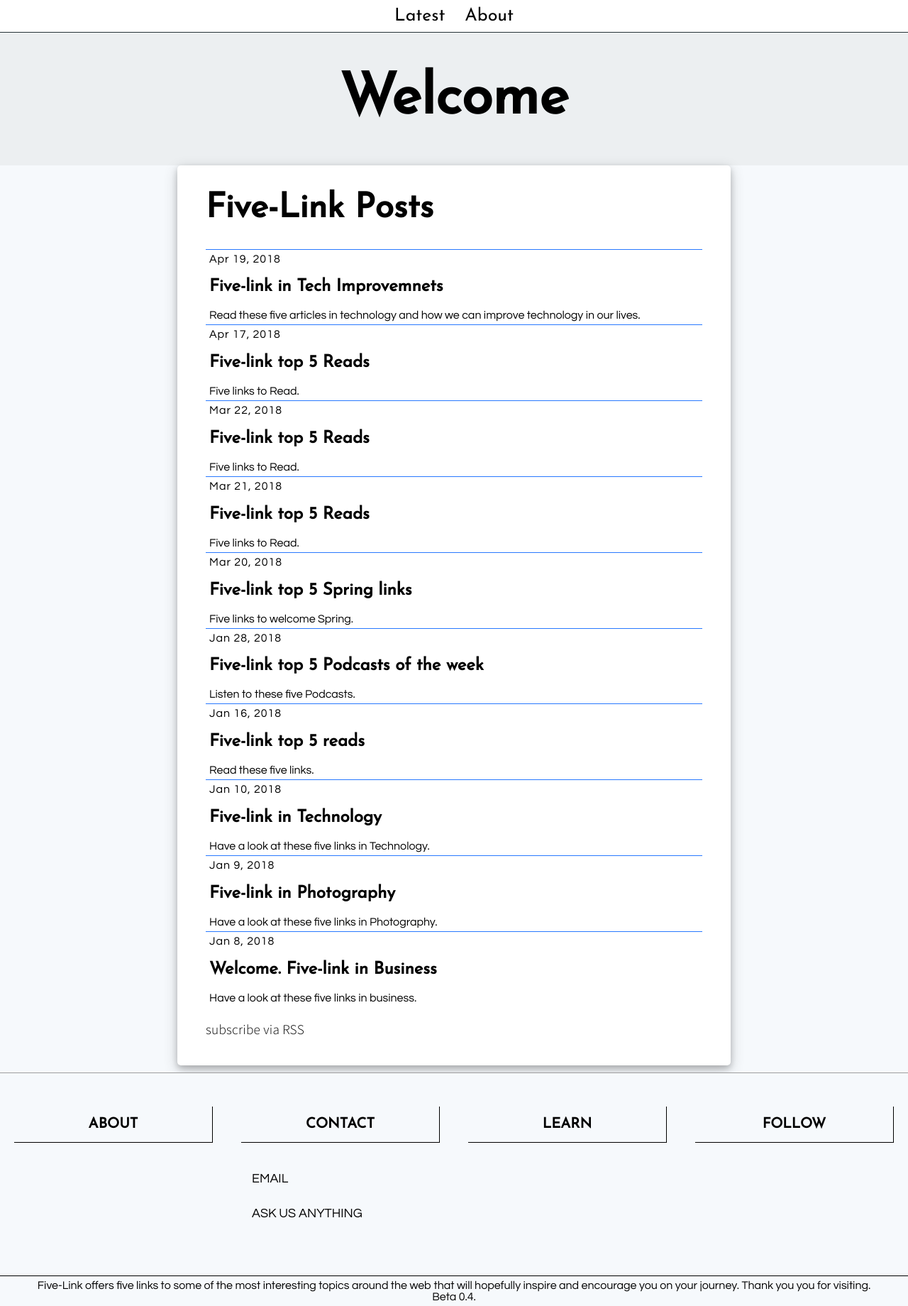
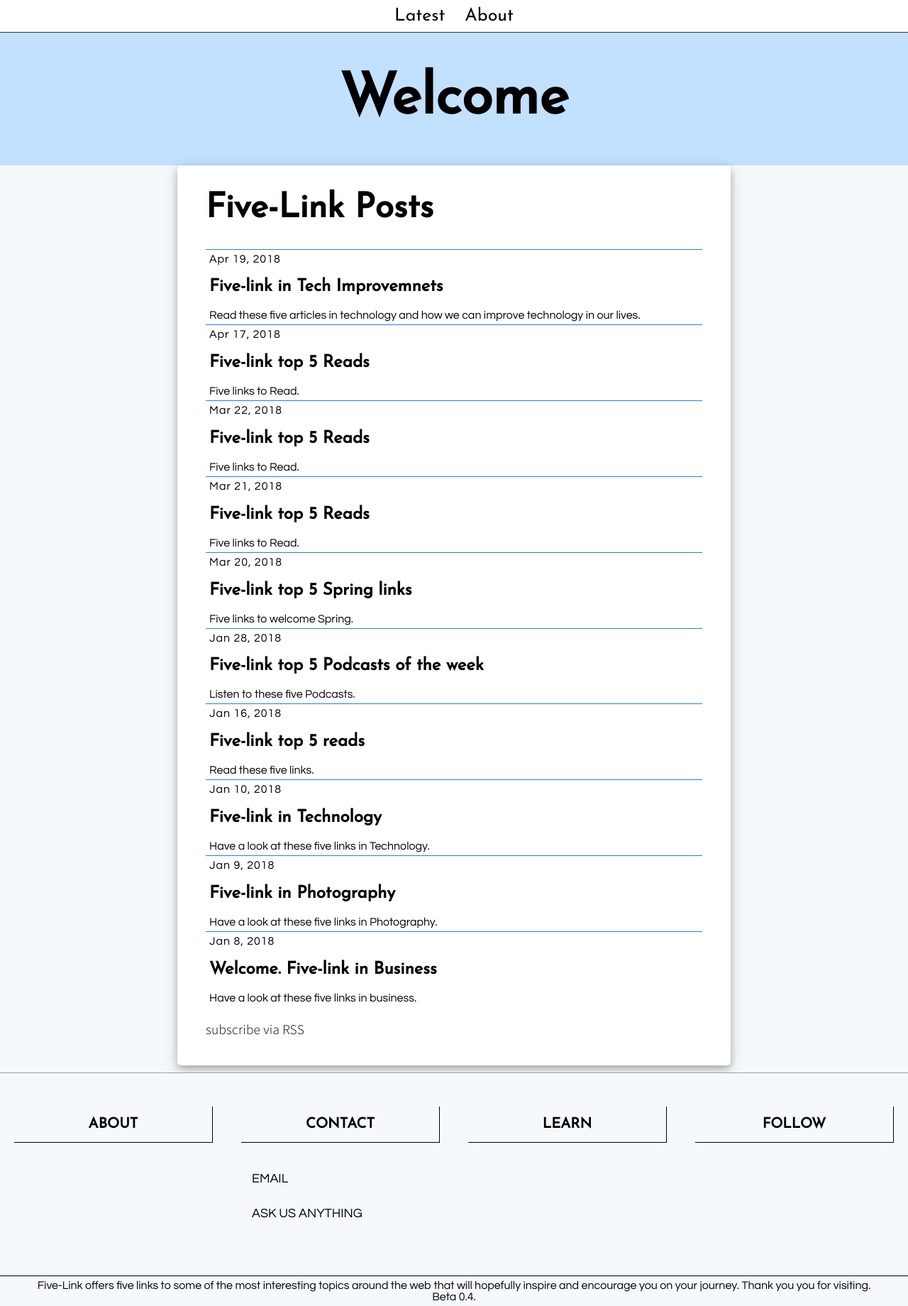
Before and after one commit to hub63501/my-links, a Jekyll site: the page built from index.md, in a window 1280 px wide. Shown: the whole page at 71% size. Built offline with Jekyll 4.4.1, drawn with Linux system fonts in a browser that asks for light colours.

Commit message:
colour change

```diff
--- a/assets/CSS/CSS-U_flex.css
+++ b/assets/CSS/CSS-U_flex.css
@@ -179,7 +179,7 @@ input[type=button]:hover{
     width: 100%;
     padding-left: 50px;
     padding-right: 50px;
-    background-color: #ECEFF1;
+    background-color: #c2e0ff;
     }
 
 .Front-title-inner{
```
